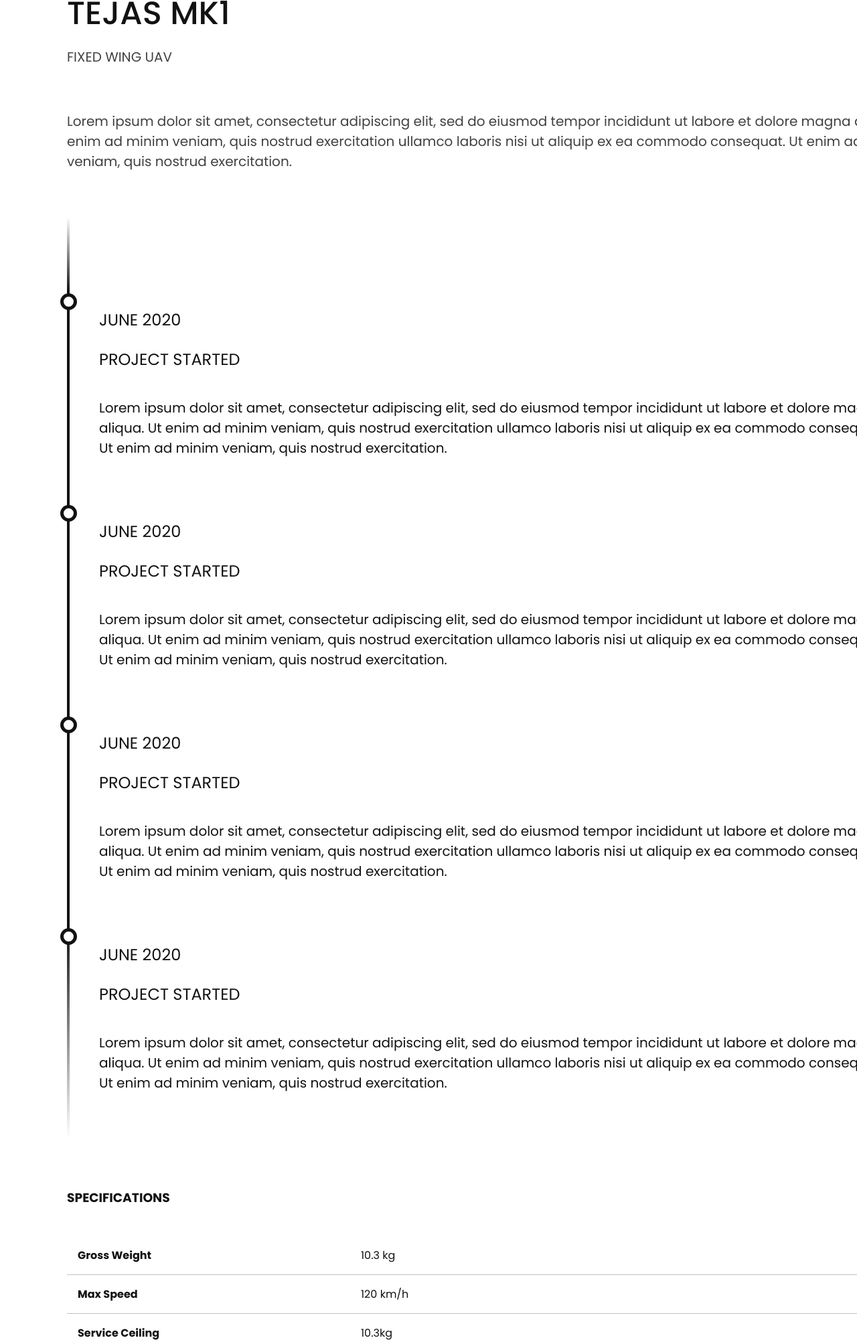
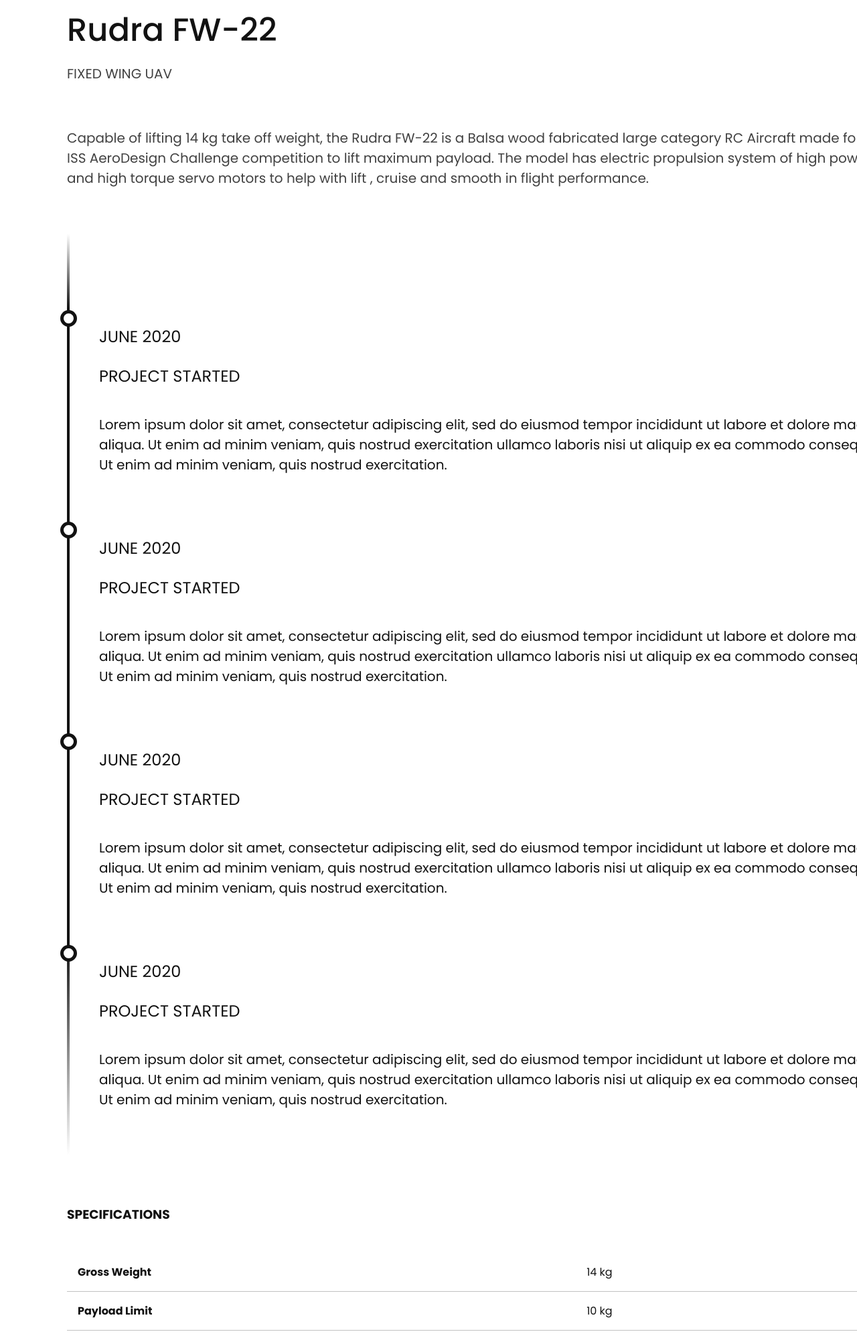
Before and after one commit to Arvind-Suthar/mosaic-site, a plain HTML site: page index.html in a window 1280 px wide. Shown: the part 799-2800 px from the top of the page at 67% size. Drawn offline with nearby package versions, Linux system fonts and the light colour scheme.

Commit message:
Add files via upload

```diff
--- a/index.html
+++ b/index.html
@@ -22,13 +22,14 @@
     <div class="container">
         <div class="container-fluid">
             <img src="./images/aircraft-img.jpg" alt="Aircraft Image" class="img-responsive" width="80%" height="50%">
-        </div>
+        </div><br>
         <div class="project-info">
-            <h1>TEJAS MK1</h1>
+            <h1>Rudra FW-22</h1>
             <h5>FIXED WING UAV</h5>
-            <p>Lorem ipsum dolor sit amet, consectetur adipiscing elit, sed do eiusmod tempor incididunt ut labore et
-                dolore magna aliqua. Ut enim ad minim veniam, quis nostrud exercitation ullamco laboris nisi ut aliquip
-                ex ea commodo consequat. Ut enim ad minim veniam, quis nostrud exercitation.
+            <p>Capable of lifting 14 kg take off weight, the Rudra FW-22 is a Balsa wood fabricated large category RC
+                Aircraft made for the SAE-ISS AeroDesign Challenge competition to lift maximum payload.
+                The model has electric propulsion system of high power motor and high torque servo motors to help with
+                lift , cruise and smooth in flight performance.
             </p>
         </div>
         <div class="project-timeline">
@@ -76,22 +77,23 @@
             <table>
                 <tr>
                     <th>Gross Weight</th>
-                    <td>10.3 kg</td>
+                    <td>14 kg</td>
                 </tr>
                 <tr>
-                    <th>Max Speed</th>
-                    <td>120 km/h</td>
+                    <th>Payload Limit</th>
+                    <td>10 kg</td>
                 </tr>
                 <tr>
-                    <th>Service Ceiling</th>
-                    <td>10.3kg</td>
+                    <th>Propulsion System</th>
+                    <td>Electric</td>
                 </tr>
                 <tr>
-                    <th>Avionics</th>
-                    <td>Advanced Radar Guidance System</td>
+                    <th>Material</th>
+                    <td>Balsa Wood</td>
                 </tr>
             </table>
         </div>
     </div>
 </body>
+
 </html>
```
